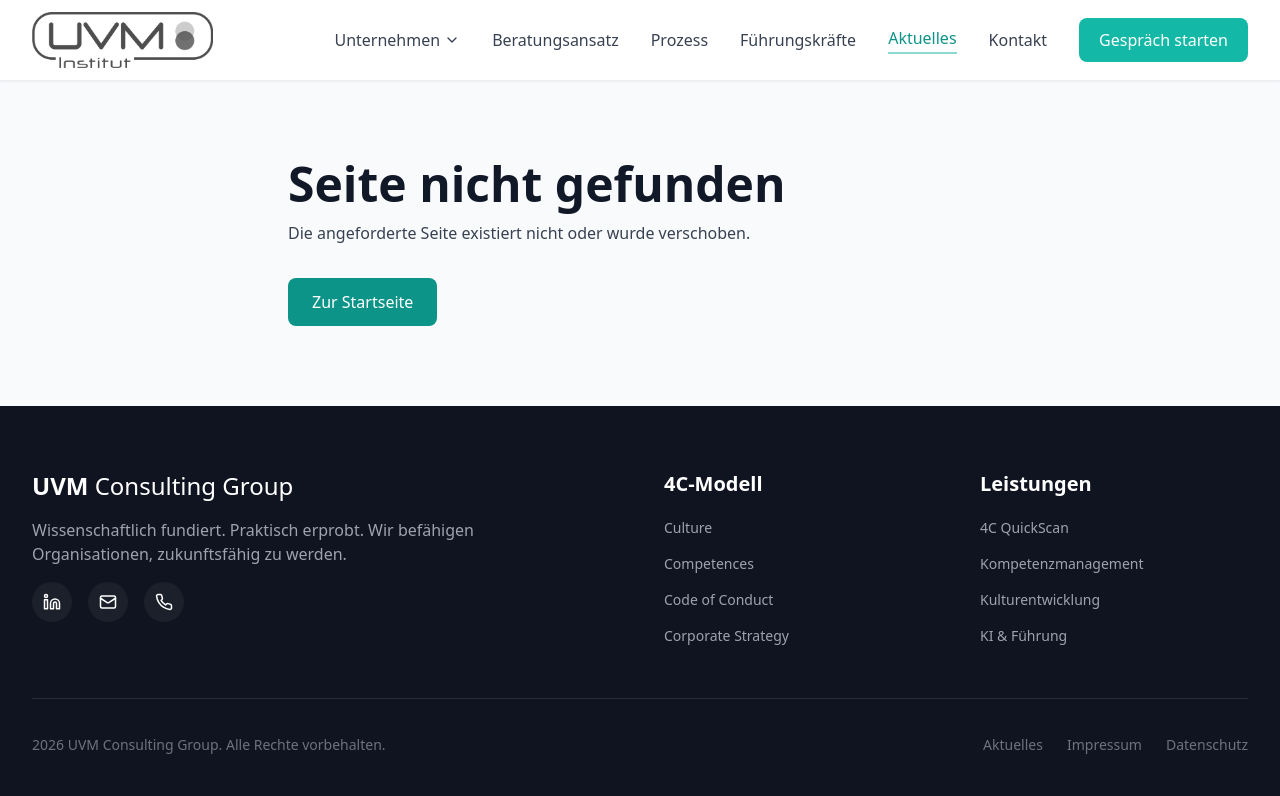
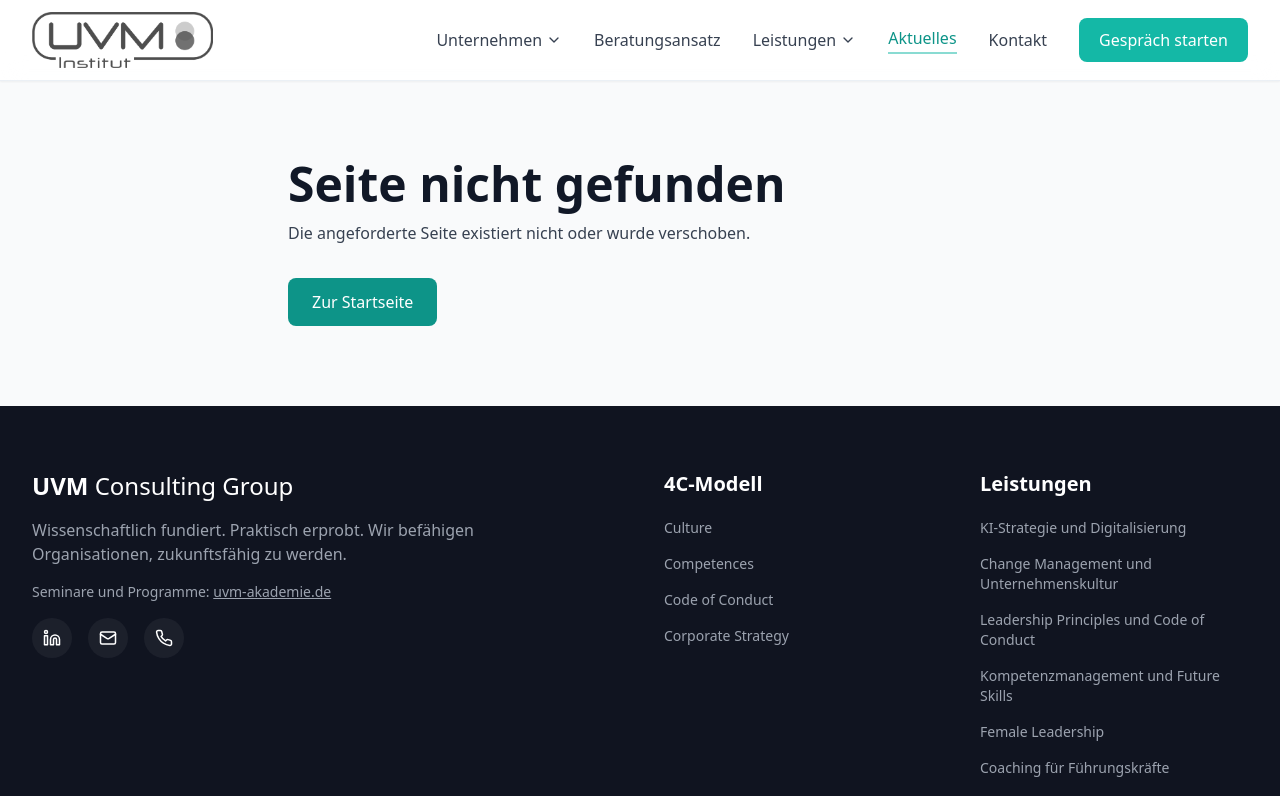
Before and after one commit to Eberhardsteiner/webseiteneu2026, a React (Vite) app: page /__not_found__ in a window 1280 px wide. Shown: the top 796 px of the page. Built offline with nearby package versions, Linux system fonts and the light colour scheme; a web font is replaced by a local one.

Commit message:
Interne Verlinkung: Startseiten-Footer, Quadranten-Links, Header-Menü Leistungen, Footer, Führungskräfteseite
Co-Authored-By: Claude Opus 5.5 <noreply@anthropic.com>

```diff
--- a/src/components/Footer.tsx
+++ b/src/components/Footer.tsx
@@ -1,6 +1,16 @@
 import { Linkedin, Mail, Phone } from 'lucide-react';
 import { Link } from 'react-router-dom';
-import { ROUTES, SECTIONS } from '../constants/paths';
+import { ROUTES, ROUTES_LEISTUNGEN, SECTIONS } from '../constants/paths';
+
+const leistungsLinks = [
+  { label: 'KI-Strategie und Digitalisierung', pfad: ROUTES_LEISTUNGEN.KI_STRATEGIE },
+  { label: 'Change Management und Unternehmenskultur', pfad: ROUTES_LEISTUNGEN.CHANGE_MANAGEMENT },
+  { label: 'Leadership Principles und Code of Conduct', pfad: ROUTES_LEISTUNGEN.CODE_OF_CONDUCT },
+  { label: 'Kompetenzmanagement und Future Skills', pfad: ROUTES_LEISTUNGEN.KOMPETENZMANAGEMENT },
+  { label: 'Female Leadership', pfad: ROUTES_LEISTUNGEN.FEMALE_LEADERSHIP },
+  { label: 'Coaching für Führungskräfte', pfad: ROUTES_LEISTUNGEN.COACHING },
+  { label: 'Führungskräftequalifizierung', pfad: ROUTES.FUEHRUNGSKRAEFTEQUALIFIZIERUNG },
+];
 
 export default function Footer() {
   return (
@@ -14,6 +24,17 @@ export default function Footer() {
             <p className="text-base text-gray-400 mb-4 max-w-md">
               Wissenschaftlich fundiert. Praktisch erprobt. Wir befähigen Organisationen,
               zukunftsfähig zu werden.
+            </p>
+            <p className="text-sm text-gray-400 mb-4">
+              Seminare und Programme:{' '}
+              <a
+                href="https://uvm-akademie.de/"
+                target="_blank"
+                rel="noopener noreferrer"
+                className="underline hover:text-primary-400 transition-colors"
+              >
+                uvm-akademie.de
+              </a>
             </p>
             <div className="flex gap-4">
               <a
@@ -63,18 +84,13 @@ export default function Footer() {
           <div>
             <h4 className="text-xl font-semibold mb-4">Leistungen</h4>
             <ul className="space-y-2 text-sm text-gray-400">
-              <li>
-                <Link to={`${ROUTES.HOME}${SECTIONS.LEISTUNGEN}`} className="inline-block py-1 text-sm hover:text-primary-400 transition-colors">4C QuickScan</Link>
-              </li>
-              <li>
-                <Link to={`${ROUTES.HOME}${SECTIONS.LEISTUNGEN}`} className="inline-block py-1 text-sm hover:text-primary-400 transition-colors">Kompetenzmanagement</Link>
-              </li>
-              <li>
-                <Link to={`${ROUTES.HOME}${SECTIONS.LEISTUNGEN}`} className="inline-block py-1 text-sm hover:text-primary-400 transition-colors">Kulturentwicklung</Link>
-              </li>
-              <li>
-                <Link to={`${ROUTES.HOME}${SECTIONS.LEISTUNGEN}`} className="inline-block py-1 text-sm hover:text-primary-400 transition-colors">KI & Führung</Link>
-              </li>
+              {leistungsLinks.map((link) => (
+                <li key={link.pfad}>
+                  <Link to={link.pfad} className="inline-block py-1 text-sm hover:text-primary-400 transition-colors">
+                    {link.label}
+                  </Link>
+                </li>
+              ))}
             </ul>
           </div>
         </div>
--- a/src/components/Header.tsx
+++ b/src/components/Header.tsx
@@ -1,54 +1,155 @@
-import { useState, useEffect, useRef } from 'react';
+import { useState, useEffect, useRef, type RefObject } from 'react';
 import { Menu, X, ChevronDown } from 'lucide-react';
-import { Link, useLocation } from 'react-router-dom';
-import { ROUTES } from '../constants/paths';
+import { Link } from 'react-router-dom';
+import { ROUTES, ROUTES_LEISTUNGEN } from '../constants/paths';
 import logoImage from '../assets/UVM_Institut_HighRes.png';
+
+type MenuEintrag = { label: string; href: string };
+type Aufklappmenue = 'unternehmen' | 'leistungen';
+
+// Anker auf der Startseite als normale <a>-Links, damit die Startseite
+// vollständig geladen wird und der Browser zum Anker springt.
+const unternehmenItems: MenuEintrag[] = [
+  { label: 'UVM Consulting Group', href: `${ROUTES.HOME}#uvm-consulting` },
+  { label: 'Geschäftsführung', href: `${ROUTES.HOME}#geschaeftsfuehrung` },
+  { label: 'Werte und Haltung', href: `${ROUTES.HOME}#werte` },
+  { label: 'Netzwerk', href: `${ROUTES.HOME}#netzwerk` },
+  { label: 'Referenzen', href: `${ROUTES.HOME}#referenzen` },
+  { label: 'Publikationen', href: `${ROUTES.HOME}#publikationen` },
+];
+
+const leistungenItems: MenuEintrag[] = [
+  { label: 'Alle Leistungen', href: ROUTES.LEISTUNGEN },
+  { label: 'KI-Strategie und Digitalisierung', href: ROUTES_LEISTUNGEN.KI_STRATEGIE },
+  { label: 'Change Management und Unternehmenskultur', href: ROUTES_LEISTUNGEN.CHANGE_MANAGEMENT },
+  { label: 'Leadership Principles und Code of Conduct', href: ROUTES_LEISTUNGEN.CODE_OF_CONDUCT },
+  { label: 'Kompetenzmanagement und Future Skills', href: ROUTES_LEISTUNGEN.KOMPETENZMANAGEMENT },
+  { label: 'Female Leadership', href: ROUTES_LEISTUNGEN.FEMALE_LEADERSHIP },
+  { label: 'Coaching für Führungskräfte', href: ROUTES_LEISTUNGEN.COACHING },
+  { label: 'Führungskräftequalifizierung', href: ROUTES.FUEHRUNGSKRAEFTEQUALIFIZIERUNG },
+];
+
+const KONTAKT_HREF = `${ROUTES.HOME}#kontakt`;
 
 export default function Header() {
   const [isOpen, setIsOpen] = useState(false);
-  const [isDropdownOpen, setIsDropdownOpen] = useState(false);
-  const dropdownRef = useRef<HTMLDivElement>(null);
-  const location = useLocation();
-  const isHomePage = location.pathname === ROUTES.HOME || location.pathname === '/';
+  const [offenesMenue, setOffenesMenue] = useState<Aufklappmenue | null>(null);
+  const unternehmenRef = useRef<HTMLDivElement>(null);
+  const leistungenRef = useRef<HTMLDivElement>(null);
 
   useEffect(() => {
     if (!isOpen) {
-      setIsDropdownOpen(false);
+      setOffenesMenue(null);
     }
   }, [isOpen]);
 
   useEffect(() => {
     const handleClickOutside = (event: MouseEvent) => {
-      if (dropdownRef.current && !dropdownRef.current.contains(event.target as Node)) {
-        setIsDropdownOpen(false);
+      const ziel = event.target as Node;
+      if (!unternehmenRef.current?.contains(ziel) && !leistungenRef.current?.contains(ziel)) {
+        setOffenesMenue(null);
       }
     };
 
-    if (isDropdownOpen) {
+    if (offenesMenue && !isOpen) {
       document.addEventListener('mousedown', handleClickOutside);
     }
 
     return () => {
       document.removeEventListener('mousedown', handleClickOutside);
     };
-  }, [isDropdownOpen]);
+  }, [offenesMenue, isOpen]);
 
-  const navItems = [
-    { label: 'Beratungsansatz', href: '#ansatz' },
-    { label: 'Prozess', href: '#prozess' },
-    { label: 'Führungskräfte', href: ROUTES.FUEHRUNGSKRAEFTEQUALIFIZIERUNG },
-    { label: 'Aktuelles', href: ROUTES.AKTUELLES },
-    { label: 'Kontakt', href: '#kontakt' },
-  ];
+  const umschalten = (menue: Aufklappmenue) =>
+    setOffenesMenue((aktuell) => (aktuell === menue ? null : menue));
 
-  const dropdownItems = [
-    { label: 'UVM Consulting Group', href: `${ROUTES.HOME}#uvm-consulting` },
-    { label: 'Geschäftsführung', href: `${ROUTES.HOME}#geschaeftsfuehrung` },
-    { label: 'Werte und Haltung', href: `${ROUTES.HOME}#werte` },
-    { label: 'Netzwerk', href: `${ROUTES.HOME}#netzwerk` },
-    { label: 'Referenzen', href: `${ROUTES.HOME}#referenzen` },
-    { label: 'Publikationen', href: `${ROUTES.HOME}#publikationen` },
-  ];
+  const desktopMenue = (
+    menue: Aufklappmenue,
+    label: string,
+    items: MenuEintrag[],
+    ref: RefObject<HTMLDivElement>,
+    alsRouterLink: boolean
+  ) => (
+    <div className="relative" ref={ref}>
+      <button
+        type="button"
+        aria-expanded={offenesMenue === menue}
+        aria-haspopup="true"
+        onClick={() => umschalten(menue)}
+        className="flex items-center gap-1 text-base text-gray-700 hover:text-primary-500 transition-colors font-medium"
+      >
+        {label}
+        <ChevronDown size={16} className={`transition-transform ${offenesMenue === menue ? 'rotate-180' : ''}`} />
+      </button>
+
+      {offenesMenue === menue && (
+        <div className="absolute top-full left-0 pt-1 w-72">
+          <div className="bg-white rounded-lg shadow-xl border border-slate-200/60 py-2">
+            {items.map((item) =>
+              alsRouterLink ? (
+                <Link
+                  key={item.href}
+                  to={item.href}
+                  onClick={() => setOffenesMenue(null)}
+                  className="block px-4 py-3 text-sm text-gray-700 hover:text-primary-500 hover:bg-primary-50 transition-colors"
+                >
+                  {item.label}
+                </Link>
+              ) : (
+                <a
+                  key={item.href}
+                  href={item.href}
+                  onClick={() => setOffenesMenue(null)}
+                  className="block px-4 py-3 text-sm text-gray-700 hover:text-primary-500 hover:bg-primary-50 transition-colors"
+                >
+                  {item.label}
+                </a>
+              )
+            )}
+          </div>
+        </div>
+      )}
+    </div>
+  );
+
+  const mobilesMenue = (menue: Aufklappmenue, label: string, items: MenuEintrag[], alsRouterLink: boolean) => (
+    <div>
+      <button
+        type="button"
+        aria-expanded={offenesMenue === menue}
+        onClick={() => umschalten(menue)}
+        className="w-full flex items-center justify-between py-3 text-base text-gray-700 hover:text-primary-500 transition-colors font-medium"
+      >
+        {label}
+        <ChevronDown size={16} className={`transition-transform ${offenesMenue === menue ? 'rotate-180' : ''}`} />
+      </button>
+      {offenesMenue === menue && (
+        <div className="pl-4 space-y-2">
+          {items.map((item) =>
+            alsRouterLink ? (
+              <Link
+                key={item.href}
+                to={item.href}
+                className="block py-2 text-sm text-gray-600 hover:text-primary-500 transition-colors"
+                onClick={() => setIsOpen(false)}
+              >
+                {item.label}
+              </Link>
+            ) : (
+              <a
+                key={item.href}
+                href={item.href}
+                className="block py-2 text-sm text-gray-600 hover:text-primary-500 transition-colors"
+                onClick={() => setIsOpen(false)}
+              >
+                {item.label}
+              </a>
+            )
+          )}
+        </div>
+      )}
+    </div>
+  );
 
   return (
     <>
@@ -72,70 +173,33 @@ export default function Header() {
           </Link>
 
           <nav className="hidden md:flex items-center gap-8">
-            <div className="relative" ref={dropdownRef}>
-              <button
-                type="button"
-                aria-expanded={isDropdownOpen}
-                aria-haspopup="true"
-                onClick={() => setIsDropdownOpen(!isDropdownOpen)}
-                className="flex items-center gap-1 text-base text-gray-700 hover:text-primary-500 transition-colors font-medium"
-              >
-                Unternehmen
-                <ChevronDown size={16} className={`transition-transform ${isDropdownOpen ? 'rotate-180' : ''}`} />
-              </button>
-
-              {isDropdownOpen && (
-                <div className="absolute top-full left-0 pt-1 w-64">
-                  <div className="bg-white rounded-lg shadow-xl border border-slate-200/60 py-2">
-                    {dropdownItems.map((item) => (
-                      <a
-                        key={item.href}
-                        href={item.href}
-                        onClick={() => setIsDropdownOpen(false)}
-                        className="block px-4 py-3 text-sm text-gray-700 hover:text-primary-500 hover:bg-primary-50 transition-colors"
-                      >
-                        {item.label}
-                      </a>
-                    ))}
-                  </div>
-                </div>
-              )}
-            </div>
-
-            {navItems.map((item) => {
-              const isExternalLink = item.href.startsWith('#');
-              const isRouteLink = !isExternalLink;
-
-              if (isRouteLink) {
-                const hervorgehoben = item.href === ROUTES.AKTUELLES;
-                return (
-                  <Link
-                    key={item.href}
-                    to={item.href}
-                    className={`text-base transition-colors font-medium whitespace-nowrap ${
-                      hervorgehoben
-                        ? 'text-primary-600 hover:text-primary-700 border-b-2 border-primary-500/50 pb-0.5'
-                        : 'text-gray-700 hover:text-primary-500'
-                    }`}
-                  >
-                    {item.label}
-                  </Link>
-                );
-              }
-
-              return (
-                <a
-                  key={item.href}
-                  href={isHomePage ? item.href : `${ROUTES.HOME}${item.href}`}
-                  className="text-base text-gray-700 hover:text-primary-500 transition-colors font-medium whitespace-nowrap"
-                >
-                  {item.label}
-                </a>
-              );
-            })}
+            {desktopMenue('unternehmen', 'Unternehmen', unternehmenItems, unternehmenRef, false)}
 
             <a
-              href={isHomePage ? '#kontakt' : `${ROUTES.HOME}#kontakt`}
+              href={`${ROUTES.HOME}#ansatz`}
+              className="text-base text-gray-700 hover:text-primary-500 transition-colors font-medium whitespace-nowrap"
+            >
+              Beratungsansatz
+            </a>
+
+            {desktopMenue('leistungen', 'Leistungen', leistungenItems, leistungenRef, true)}
+
+            <Link
+              to={ROUTES.AKTUELLES}
+              className="text-base transition-colors font-medium whitespace-nowrap text-primary-600 hover:text-primary-700 border-b-2 border-primary-500/50 pb-0.5"
+            >
+              Aktuelles
+            </Link>
+
+            <a
+              href={KONTAKT_HREF}
+              className="text-base text-gray-700 hover:text-primary-500 transition-colors font-medium whitespace-nowrap"
+            >
+              Kontakt
+            </a>
+
+            <a
+              href={KONTAKT_HREF}
               className="bg-primary-500 text-white px-5 py-2.5 rounded-lg text-base hover:bg-primary-600 transition-colors font-medium whitespace-nowrap"
             >
               Gespräch starten
@@ -153,64 +217,36 @@ export default function Header() {
 
         {isOpen && (
           <nav className="md:hidden py-4 border-t border-slate-200/60 bg-white/95">
-            <div>
-              <button
-                onClick={() => setIsDropdownOpen(!isDropdownOpen)}
-                className="w-full flex items-center justify-between py-3 text-base text-gray-700 hover:text-primary-500 transition-colors font-medium"
-              >
-                Unternehmen
-                <ChevronDown size={16} className={`transition-transform ${isDropdownOpen ? 'rotate-180' : ''}`} />
-              </button>
-              {isDropdownOpen && (
-                <div className="pl-4 space-y-2">
-                  {dropdownItems.map((item) => (
-                    <a
-                      key={item.href}
-                      href={item.href}
-                      className="block py-2 text-sm text-gray-600 hover:text-primary-500 transition-colors"
-                      onClick={() => {
-                        setIsOpen(false);
-                        setIsDropdownOpen(false);
-                      }}
-                    >
-                      {item.label}
-                    </a>
-                  ))}
-                </div>
-              )}
-            </div>
-
-            {navItems.map((item) => {
-              const isExternalLink = item.href.startsWith('#');
-              const isRouteLink = !isExternalLink;
-
-              if (isRouteLink) {
-                return (
-                  <Link
-                    key={item.href}
-                    to={item.href}
-                    className="block py-3 text-base text-gray-700 hover:text-primary-500 transition-colors font-medium"
-                    onClick={() => setIsOpen(false)}
-                  >
-                    {item.label}
-                  </Link>
-                );
-              }
-
-              return (
-                <a
-                  key={item.href}
-                  href={isHomePage ? item.href : `${ROUTES.HOME}${item.href}`}
-                  className="block py-3 text-base text-gray-700 hover:text-primary-500 transition-colors font-medium"
-                  onClick={() => setIsOpen(false)}
-                >
-                  {item.label}
-                </a>
-              );
-            })}
+            {mobilesMenue('unternehmen', 'Unternehmen', unternehmenItems, false)}
 
             <a
-              href={isHomePage ? '#kontakt' : `${ROUTES.HOME}#kontakt`}
+              href={`${ROUTES.HOME}#ansatz`}
+              className="block py-3 text-base text-gray-700 hover:text-primary-500 transition-colors font-medium"
+              onClick={() => setIsOpen(false)}
+            >
+              Beratungsansatz
+            </a>
+
+            {mobilesMenue('leistungen', 'Leistungen', leistungenItems, true)}
+
+            <Link
+              to={ROUTES.AKTUELLES}
+              className="block py-3 text-base text-gray-700 hover:text-primary-500 transition-colors font-medium"
+              onClick={() => setIsOpen(false)}
+            >
+              Aktuelles
+            </Link>
+
+            <a
+              href={KONTAKT_HREF}
+              className="block py-3 text-base text-gray-700 hover:text-primary-500 transition-colors font-medium"
+              onClick={() => setIsOpen(false)}
+            >
+              Kontakt
+            </a>
+
+            <a
+              href={KONTAKT_HREF}
               className="block mt-4 bg-primary-500 text-white px-5 py-2.5 rounded-lg text-base hover:bg-primary-600 transition-colors font-medium text-center"
               onClick={() => setIsOpen(false)}
             >
--- a/src/components/UnternehmenMainContent.tsx
+++ b/src/components/UnternehmenMainContent.tsx
@@ -129,7 +129,9 @@ const groupCompanies: Company[] = [
     name: 'UVM-Akademie',
     logoSrc: `${BASE_PATH}/img/brands/UVM_Akademie.png`,
     focus:
-      'In der UVM-Akademie bündeln wir unsere Fort- und Weiterbildungsangebote sowie den Bereich der Führungskräfteentwicklung. Ebenso haben wir hier die gesamte E-Learning-Aktivitäten und Business Games (z.B. Crisis Manager) fokussiert"'
+      'In der UVM-Akademie bündeln wir unsere Fort- und Weiterbildungsangebote sowie den Bereich der Führungskräfteentwicklung. Ebenso haben wir hier die gesamte E-Learning-Aktivitäten und Business Games (z.B. Crisis Manager) fokussiert.',
+    website: 'https://uvm-akademie.de',
+    websiteLabel: 'uvm-akademie.de'
   },
   {
     name: 'UVM Innovationlab',
--- a/src/pages/FuehrungskraeftequalifizierungPage.tsx
+++ b/src/pages/FuehrungskraeftequalifizierungPage.tsx
@@ -1,7 +1,6 @@
 import type { ComponentType } from 'react';
-import { Link, useNavigate } from 'react-router-dom';
+import { Link } from 'react-router-dom';
 import {
-  ArrowLeft,
   Briefcase,
   ChevronDown,
   Globe2,
@@ -16,7 +15,9 @@ import {
 import Header from '../components/Header';
 import Footer from '../components/Footer';
 import Seo from '../components/Seo';
+import { BROTKRUME_LEISTUNGEN, BROTKRUME_STARTSEITE, Brotkrumen } from '../components/LeistungsseiteLayout';
 import { ROUTES, SECTIONS } from '../constants/paths';
+import { FUEHRUNGSKRAEFTE_EINLEITUNG } from '../data/leistungen';
 
 type TopicGroup = {
   title: string;
@@ -197,8 +198,6 @@ const categories: Category[] = [
 ];
 
 export default function FuehrungskraeftequalifizierungPage() {
-  const navigate = useNavigate();
-
   return (
     <div className="min-h-screen bg-white">
       <Seo
@@ -211,14 +210,13 @@ export default function FuehrungskraeftequalifizierungPage() {
       <main id="main-content" className="pt-16 md:pt-20">
         <section className="py-16 md:py-20 bg-gradient-to-br from-violet-50 to-white">
           <div className="max-w-5xl mx-auto px-4 sm:px-6 lg:px-8">
-            <button
-              type="button"
-              onClick={() => navigate(-1)}
-              className="inline-flex items-center gap-2 text-base text-gray-600 hover:text-violet-700 transition-colors font-medium"
-            >
-              <ArrowLeft size={18} />
-              Zurück
-            </button>
+            <Brotkrumen
+              items={[
+                BROTKRUME_STARTSEITE,
+                BROTKRUME_LEISTUNGEN,
+                { label: 'Führungskräftequalifizierung', pfad: ROUTES.FUEHRUNGSKRAEFTEQUALIFIZIERUNG },
+              ]}
+            />
 
             <div className="mt-8 flex items-start gap-4">
               <div className="p-3 bg-violet-600 rounded-xl">
@@ -228,9 +226,18 @@ export default function FuehrungskraeftequalifizierungPage() {
                 <h1 className="text-4xl md:text-5xl font-bold text-gray-900">
                   Führungskräftequalifizierung
                 </h1>
+                <p className="mt-2 text-lg text-gray-700 leading-relaxed">{FUEHRUNGSKRAEFTE_EINLEITUNG}</p>
                 <p className="mt-2 text-lg text-gray-700 leading-relaxed">
-                  Die Qualifizierung ist modular aufgebaut. Je nach Rolle, Erfahrung und Zielsetzung lassen
-                  sich einzelne Trainings oder komplette Lernpfade zur Führungskräfteentwicklung kombinieren.
+                  Die Module werden über die{' '}
+                  <a
+                    href="https://uvm-akademie.de/"
+                    target="_blank"
+                    rel="noopener noreferrer"
+                    className="text-primary-600 hover:text-primary-700 underline font-medium"
+                  >
+                    UVM-Akademie
+                  </a>{' '}
+                  durchgeführt.
                 </p>
               </div>
             </div>
--- a/src/pages/NewHomePage.tsx
+++ b/src/pages/NewHomePage.tsx
@@ -1,7 +1,7 @@
 import { useEffect, useRef, useState } from 'react';
 import { Link } from 'react-router-dom';
 import { ChevronDown, Zap, Target, Users, Shield, X } from 'lucide-react';
-import { ROUTES } from '../constants/paths';
+import { ROUTES, ROUTES_LEISTUNGEN } from '../constants/paths';
 import { Helmet } from 'react-helmet-async';
 import Seo from '../components/Seo';
 import UnternehmenMainContent from '../components/UnternehmenMainContent';
@@ -10,6 +10,17 @@ import QuickScan4C from '../components/QuickScan4C';
 import { THEMEN, FORMATE } from '../data/leistungen';
 import logoImage from '../assets/UVM_Institut_HighRes.png';
 import heroBackgroundImage from '../assets/ESTML3.jpg';
+
+const FOOTER_LEISTUNGSLINKS = [
+  { label: 'Leistungen', pfad: ROUTES.LEISTUNGEN },
+  { label: 'KI-Strategie', pfad: ROUTES_LEISTUNGEN.KI_STRATEGIE },
+  { label: 'Change Management', pfad: ROUTES_LEISTUNGEN.CHANGE_MANAGEMENT },
+  { label: 'Code of Conduct', pfad: ROUTES_LEISTUNGEN.CODE_OF_CONDUCT },
+  { label: 'Kompetenzmanagement', pfad: ROUTES_LEISTUNGEN.KOMPETENZMANAGEMENT },
+  { label: 'Female Leadership', pfad: ROUTES_LEISTUNGEN.FEMALE_LEADERSHIP },
+  { label: 'Coaching', pfad: ROUTES_LEISTUNGEN.COACHING },
+  { label: 'Führungskräftequalifizierung', pfad: ROUTES.FUEHRUNGSKRAEFTEQUALIFIZIERUNG },
+];
 
 function NewHomePage() {
   const [scrolled, setScrolled] = useState(false);
@@ -765,6 +776,26 @@ function NewHomePage() {
                 +49 89 15 9000 75
               </a>
             </div>
+            <div className="flex flex-col items-start gap-md">
+              <div className="flex flex-wrap gap-x-lg gap-y-2 max-w-xl">
+                {FOOTER_LEISTUNGSLINKS.map((link) => (
+                  <Link
+                    key={link.pfad}
+                    to={link.pfad}
+                    className="text-xs text-white/35 uppercase tracking-[0.1em] transition-colors hover:text-white"
+                  >
+                    {link.label}
+                  </Link>
+                ))}
+                <a
+                  href="https://uvm-akademie.de/"
+                  target="_blank"
+                  rel="noopener noreferrer"
+                  className="text-xs text-white/35 uppercase tracking-[0.1em] transition-colors hover:text-white"
+                >
+                  UVM-Akademie
+                </a>
+              </div>
               <div className="flex gap-lg">
                 <Link
                   to={ROUTES.AKTUELLES}
@@ -784,6 +815,7 @@ function NewHomePage() {
                 >
                   Datenschutz
                 </Link>
+              </div>
             </div>
           </div>
           <div className="pt-md">
```
Lines whose indentation alone changed are shown as unchanged.
